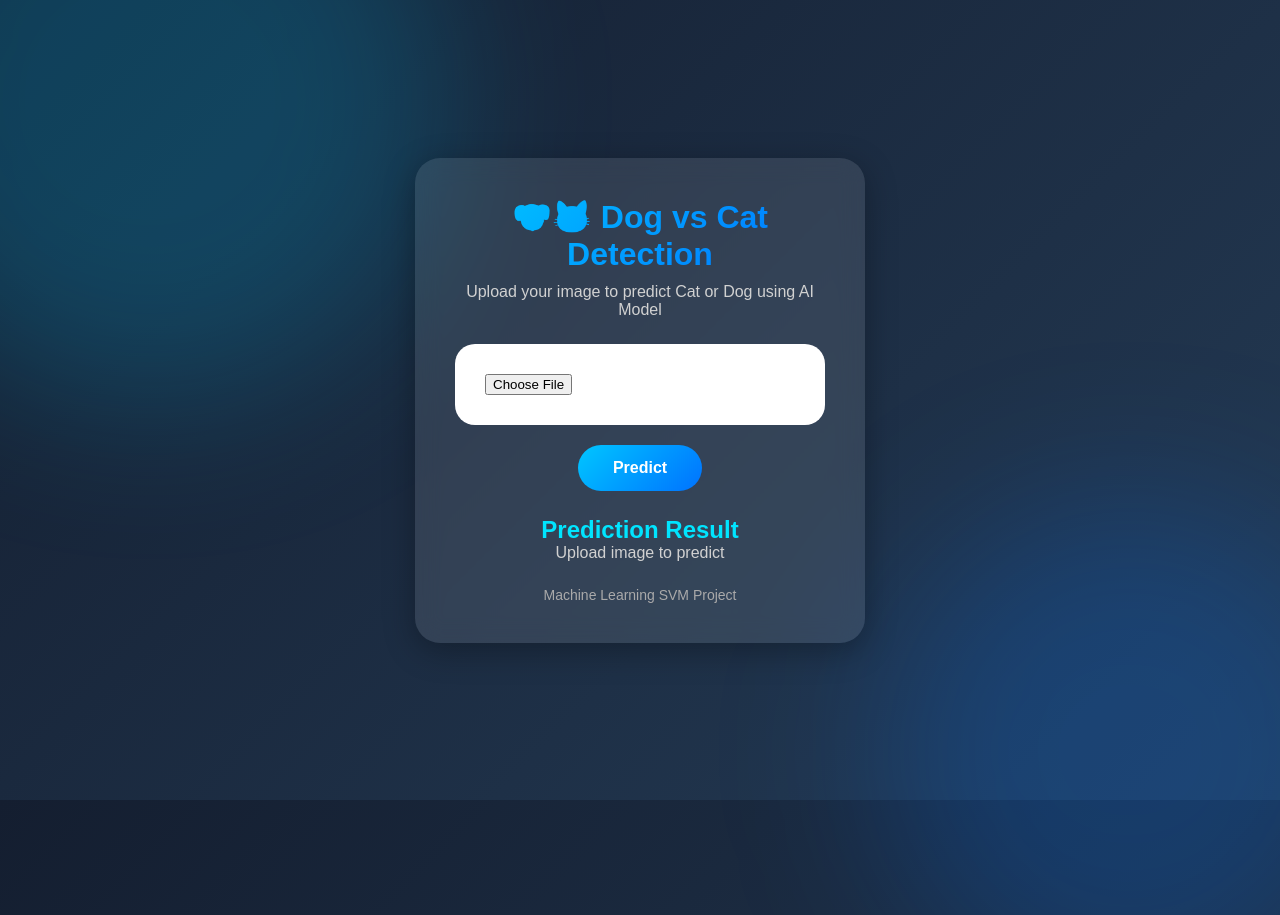
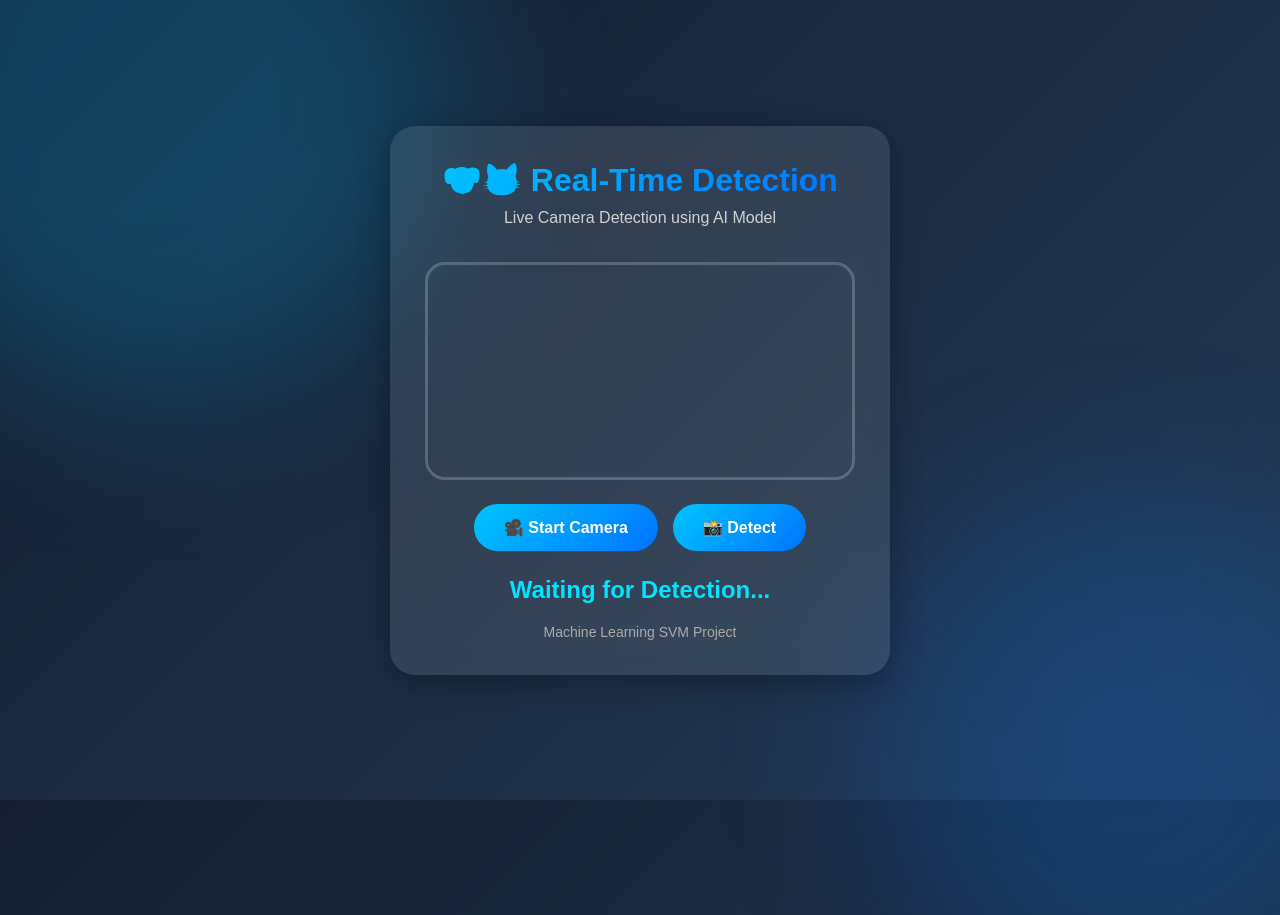
Before and after one commit to venkatanagasrilakshmir-eng/Dog-Cat-Detection-App, a Flask app: page / in a window 1280 px wide; the page is wider, and only the part inside the window is pictured. Shown: the top 915 px of that part. Run offline with Flask 3, Linux system fonts and the light colour scheme; parts of the project's set-up code (start-up, migrations or seed data) failed here and were passed over.

Commit message:
Update index.html

```diff
--- a/templates/index.html
+++ b/templates/index.html
@@ -1,10 +1,11 @@
 <!DOCTYPE html>
 <html lang="en">
 <head>
+
 <meta charset="UTF-8">
 <meta name="viewport" content="width=device-width, initial-scale=1.0">
 
-<title>Dog vs Cat Detection</title>
+<title>Real-Time Dog vs Cat Detection</title>
 
 <style>
 
@@ -12,7 +13,7 @@
     margin:0;
     padding:0;
     box-sizing:border-box;
-    font-family:Arial, sans-serif;
+    font-family:Arial,sans-serif;
 }
 
 body{
@@ -24,7 +25,7 @@ body{
     overflow:hidden;
 }
 
-/* Background Animation */
+/* Background Glow */
 
 body::before{
     content:'';
@@ -58,8 +59,8 @@ body::after{
 }
 
 .card{
-    width:450px;
-    padding:40px;
+    width:500px;
+    padding:35px;
     border-radius:25px;
     background:rgba(255,255,255,0.1);
     backdrop-filter:blur(12px);
@@ -68,7 +69,7 @@ body::after{
     color:white;
 }
 
-/* Heading */
+/* Title */
 
 .card h1{
     font-size:32px;
@@ -80,32 +81,35 @@ body::after{
 
 .card p{
     color:#d1d1d1;
-    margin-bottom:25px;
+    margin-bottom:20px;
 }
 
-/* Upload Box */
+/* Video */
 
-.upload-box{
-    background:white;
-    padding:30px;
+video{
+    width:100%;
     border-radius:20px;
-    margin-bottom:20px;
-    transition:0.3s;
+    border:3px solid rgba(255,255,255,0.2);
+    margin-top:15px;
 }
 
-.upload-box:hover{
-    transform:scale(1.02);
+/* Hidden Canvas */
+
+canvas{
+    display:none;
 }
 
-input[type=file]{
-    width:100%;
-    cursor:pointer;
+/* Buttons */
+
+.buttons{
+    margin-top:20px;
+    display:flex;
+    justify-content:center;
+    gap:15px;
 }
 
-/* Button */
-
 button{
-    padding:14px 35px;
+    padding:14px 30px;
     border:none;
     border-radius:30px;
     background:linear-gradient(135deg,#00C6FF,#0072FF);
@@ -129,14 +133,13 @@ button:hover{
 
 .result h2{
     color:#00E5FF;
-    margin-top:15px;
+    margin-bottom:15px;
 }
 
 .result img{
     width:250px;
     border-radius:20px;
     border:3px solid rgba(255,255,255,0.2);
-    margin-top:15px;
 }
 
 /* Footer */
@@ -157,29 +160,33 @@ button:hover{
 
     <div class="card">
 
-        <h1>🐶🐱 Dog vs Cat Detection</h1>
+        <h1>🐶🐱 Real-Time Detection</h1>
 
-        <p>Upload your image to predict Cat or Dog using AI Model</p>
+        <p>Live Camera Detection using AI Model</p>
 
-        <form>
+        <!-- Live Camera -->
+        <video id="video" autoplay playsinline></video>
 
-            <div class="upload-box">
+        <!-- Hidden Canvas -->
+        <canvas id="canvas"></canvas>
 
-                <input type="file" id="fileInput" accept="image/*">
+        <!-- Buttons -->
+        <div class="buttons">
 
-            </div>
-
-            <button type="button" onclick="previewImage()">
-                Predict
+            <button onclick="startCamera()">
+                🎥 Start Camera
             </button>
 
-        </form>
+            <button onclick="captureImage()">
+                📸 Detect
+            </button>
 
+        </div>
+
+        <!-- Result -->
         <div class="result" id="result">
 
-            <h2>Prediction Result</h2>
-
-            <p>Upload image to predict</p>
+            <h2>Waiting for Detection...</h2>
 
         </div>
 
@@ -193,35 +200,64 @@ button:hover{
 
 <script>
 
-function previewImage(){
+/* Camera Access */
 
-    const file = document.getElementById('fileInput').files[0];
+const video = document.getElementById('video');
+
+function startCamera(){
+
+    navigator.mediaDevices.getUserMedia({
+        video:true
+    })
+
+    .then(function(stream){
+
+        video.srcObject = stream;
+
+    })
+
+    .catch(function(error){
+
+        alert("Camera access denied!");
+
+    });
+
+}
+
+/* Capture Image & Real-Time Detection */
+
+function captureImage(){
+
+    const canvas = document.getElementById('canvas');
 
     const result = document.getElementById('result');
 
-    if(file){
+    canvas.width = video.videoWidth;
+    canvas.height = video.videoHeight;
 
-        const reader = new FileReader();
+    const ctx = canvas.getContext('2d');
 
-        reader.onload = function(e){
+    ctx.drawImage(video,0,0);
 
-            const randomPrediction =
-            Math.random() > 0.5 ? "🐶 Dog Detected" : "🐱 Cat Detected";
+    const imageData = canvas.toDataURL('image/png');
 
-            result.innerHTML = `
-                <h2>${randomPrediction}</h2>
-                <img src="${e.target.result}">
-            `;
-        }
+    /* Random AI Prediction Demo */
 
-        reader.readAsDataURL(file);
+    const prediction =
+    Math.random() > 0.5
+    ? "🐶 Dog Detected"
+    : "🐱 Cat Detected";
 
-    }
-    else{
-        alert("Please upload an image");
-    }
+    result.innerHTML = `
+        <h2>${prediction}</h2>
+        <img src="${imageData}">
+    `;
 
 }
+
+/* Auto Start Camera */
+
+startCamera();
 
 </script>
 
```
